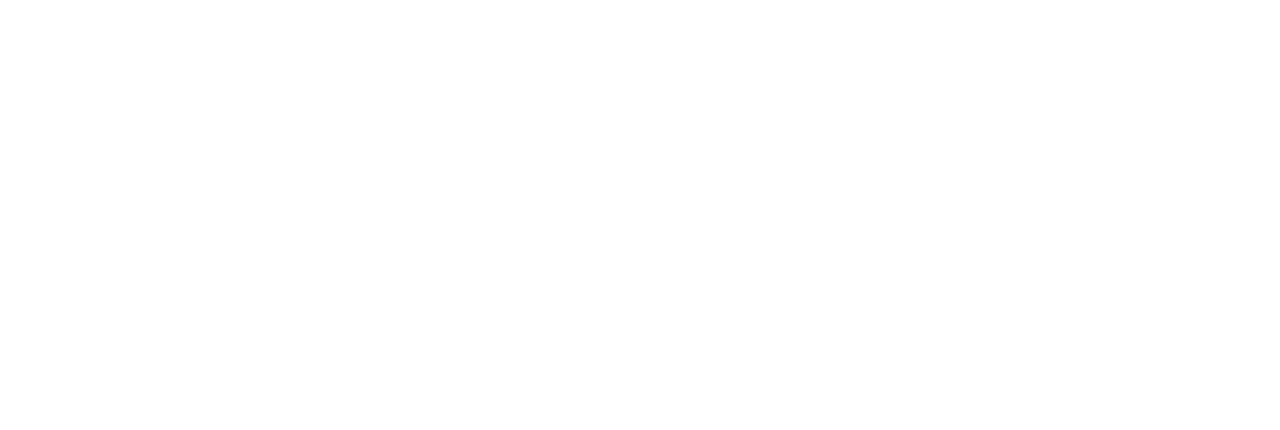
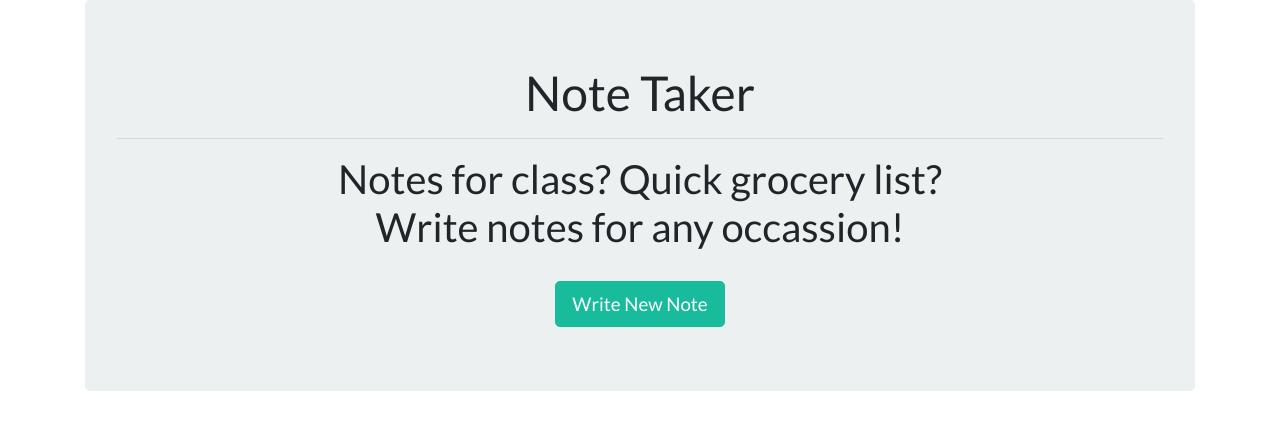
Before and after one commit to kechamberlin/Note-Taker, a plain HTML site: page index.html in a window 1280 px wide. Drawn offline with nearby package versions, Linux system fonts and the light colour scheme; files whose address does not match are found by name.

Commit message:
Added to index.html body.  Content includes headings and a button that will route to notes.html page and create a new note

```diff
--- a/index.html
+++ b/index.html
@@ -1,6 +1,5 @@
 <!DOCTYPE html>
 <html lang="en">
-
 <head>
     <meta charset="UTF-8">
     <meta name="viewport" content="width=device-width, initial-scale=1.0">
@@ -10,6 +9,22 @@
 </head>
 
 <body>
+    <div class="container">
+
+        <div class="jumbotron">
+            <h1 class="text-center"><span class="fa fa-fire"></span>Note Taker</h1>
+            <hr>
+            <h2 class="text-center">Notes for class?  Quick grocery list? <br> Write notes for any occassion!</h2>
+            <br>
+
+            <div class="text-center">
+                <a href="/notes"><button class="btn btn-lg btn-success">Write New Note</button></a>
+            </div>
+        </div>
+    </div>
+
+
+
         <script src="https://cdnjs.cloudflare.com/ajax/libs/jquery/3.3.1/jquery.min.js"></script>
         <script src="/assets/js/index.js"></script>
 </body>
```
Lines whose indentation alone changed are shown as unchanged.
